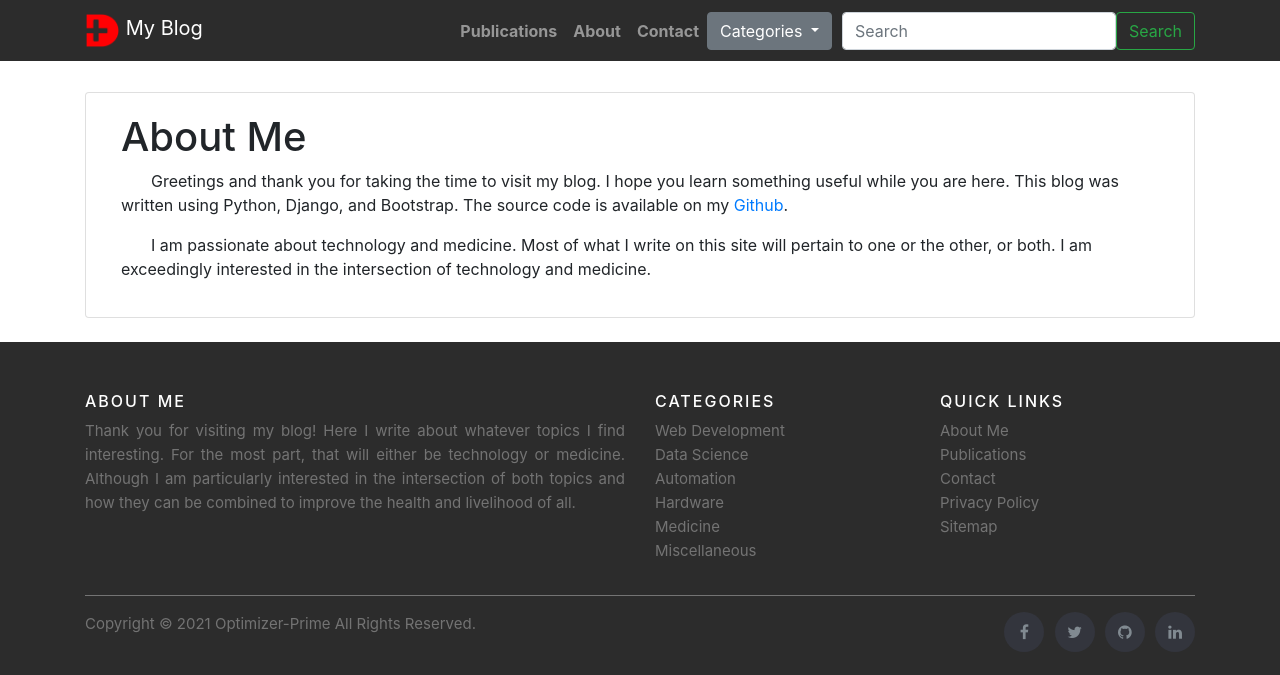
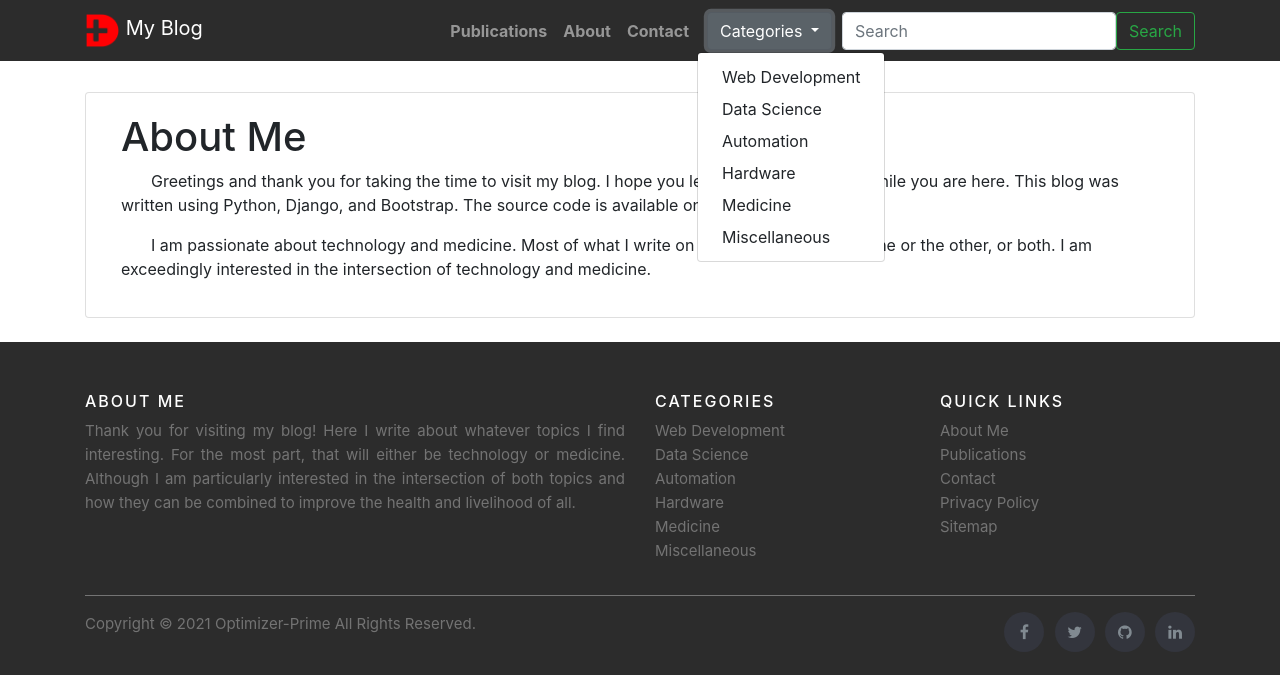
Before and after one commit to Optimizer-Prime/django-blog, a Django app: page /about/ in a window 1280 px wide, after a click on "Categories". Shown: the top 675 px of the page. Run offline with Django 3.2, Linux system fonts and the light colour scheme; parts of the project's set-up code (start-up, migrations or seed data) failed here and were passed over; some libraries are stand-ins or nearby versions.

Commit message:
fixed category dropdown

```diff
--- a/my_blog/templates/base.html
+++ b/my_blog/templates/base.html
@@ -46,14 +46,17 @@
                         <a class="nav-link text-black font-weight-bold" href="#">Contact</a>
                     </li>
                 </ul>
-                <div class="dropdown">
+                <div class="dropdown" style="padding-left: 10px">
                     <button class="btn btn-secondary dropdown-toggle" type="button" id="dropdownMenuButton1" data-bs-toggle="dropdown" aria-expanded="false">
                       Categories
                     </button>
                     <ul class="dropdown-menu" aria-labelledby="dropdownMenuButton1">
-                      <li><a class="dropdown-item" href="{% url 'about' %}">Action</a></li>
-                      <li><a class="dropdown-item" href="#">Another action</a></li>
-                      <li><a class="dropdown-item" href="#">Something else here</a></li>
+                      <li><a class="dropdown-item" href="#">Web Development</a></li>
+                      <li><a class="dropdown-item" href="#">Data Science</a></li>
+                      <li><a class="dropdown-item" href="#">Automation</a></li>
+                      <li><a class="dropdown-item" href="#">Hardware</a></li>
+                      <li><a class="dropdown-item" href="#">Medicine</a></li>
+                      <li><a class="dropdown-item" href="#">Miscellaneous</a></li>
                     </ul>
                 </div>
                 <form class="d-flex" style="padding-left: 10px">
@@ -133,15 +136,13 @@
 
     <!-- Optional JavaScript -->
     <!-- jQuery first, then Popper.js, then Bootstrap JS -->
-    <script src="https://code.jquery.com/jquery-3.5.1.slim.min.js"
+    <script type="text/javascript" src="https://code.jquery.com/jquery-3.5.1.slim.min.js"
             integrity="sha384-DfXdz2htPH0lsSSs5nCTpuj/zy4C+OGpamoFVy38MVBnE+IbbVYUew+OrCXaRkfj"
             crossorigin="anonymous"></script>
-    <script src="https://cdn.jsdelivr.net/npm/popper.js@1.16.1/dist/umd/popper.min.js"
-            integrity="sha384-9/reFTGAW83EW2RDu2S0VKaIzap3H66lZH81PoYlFhbGU+6BZp6G7niu735Sk7lN"
+    <script src="https://cdn.jsdelivr.net/npm/bootstrap@5.0.0-beta2/dist/js/bootstrap.bundle.min.js"
+            integrity="sha384-b5kHyXgcpbZJO/tY9Ul7kGkf1S0CWuKcCD38l8YkeH8z8QjE0GmW1gYU5S9FOnJ0"
             crossorigin="anonymous"></script>
-    <script src="https://cdn.jsdelivr.net/npm/bootstrap@4.5.3/dist/js/bootstrap.min.js"
-            integrity="sha384-w1Q4orYjBQndcko6MimVbzY0tgp4pWB4lZ7lr30WKz0vr/aWKhXdBNmNb5D92v7s"
-            crossorigin="anonymous"></script>
+
 </body>
 
 </html>
```
Also changed, not shown: my_blog/templates/home.html (+16 -0 lines).
